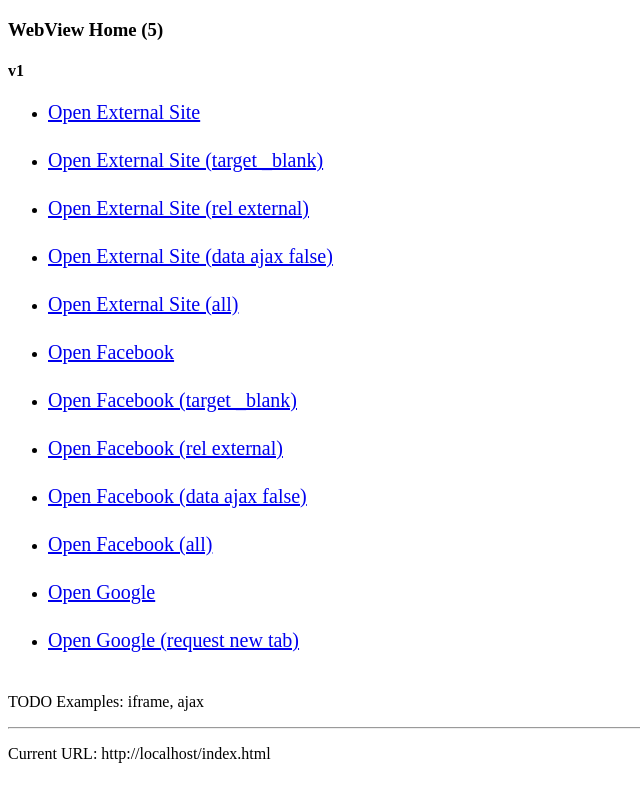
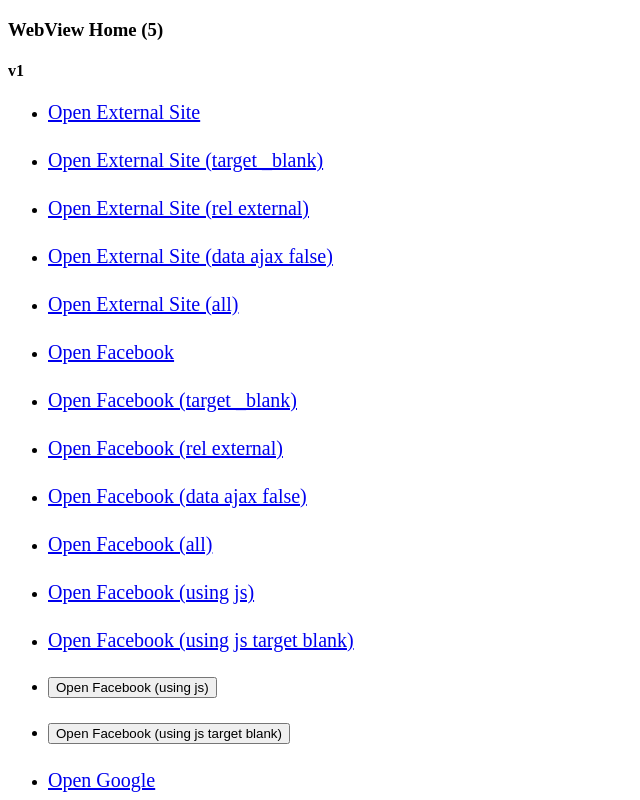
Before and after one commit to chunk-sh/test-the-gap-2, a plain HTML site: page index.html in a window 1280 px wide. Shown: the top 800 px of the page, without its empty margins (0-640 px from the left). Drawn offline with nearby package versions, Linux system fonts and the light colour scheme.

Commit message:
Adding test for opening url in new tab with JS

```diff
--- a/index.html
+++ b/index.html
@@ -30,6 +30,15 @@
                     currentUrlLocator = locator;
                 }
                 $(this.currentUrlLocator).html(document.location.href);
+            }
+        };
+        var facebookUrl = "http://facebook.com"
+        var pageOpener = {
+            openUrl: function (url) {
+                document.location.href = url;
+            },
+            openUrlInTab: function (url) {
+                window.open(url, "_blank");
             }
         };
     </script>
@@ -66,6 +75,10 @@
         <li><a href="http://facebook.com" rel="external" >Open Facebook (rel external)</a></li>
         <li><a href="http://facebook.com" data-ajax="false" >Open Facebook (data ajax false)</a></li>
         <li><a href="http://facebook.com" target="_blank" rel="external" data-ajax="false" >Open Facebook (all)</a></li>
+        <li><a href="#" onclick="document.location.href = facebookUrl">Open Facebook (using js)</a></li>
+        <li><a href="#" onclick="document.location.href = facebookUrl" target="_blank">Open Facebook (using js target blank)</a></li>
+        <li><button onclick="pageOpener.openUrl(facebookUrl)">Open Facebook (using js)</button></li>
+        <li><button onclick="pageOpener.openUrlInTab(facebookUrl)">Open Facebook (using js target blank)</button></li>
         <li><a href="http://google.com">Open Google</a></li>
         <li><a href="http://google.com" target="_blank">Open Google (request new tab)</a></li>
     </ul>
```
